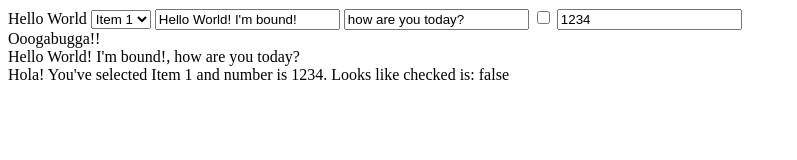
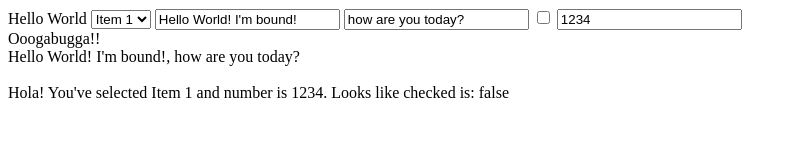
Before and after one commit to CapTec/vBind, a website: page src/binding.html in a window 1280 px wide. Shown: the whole page, without its empty margins (0-797 px from the left). Drawn offline with Linux system fonts and the light colour scheme.

Commit message:
corrected wrong container id in css

```diff
--- a/src/style.css
+++ b/src/style.css
@@ -1,3 +1,3 @@
-#container2 {
+#container3 {
   white-space: pre;
 }
```
